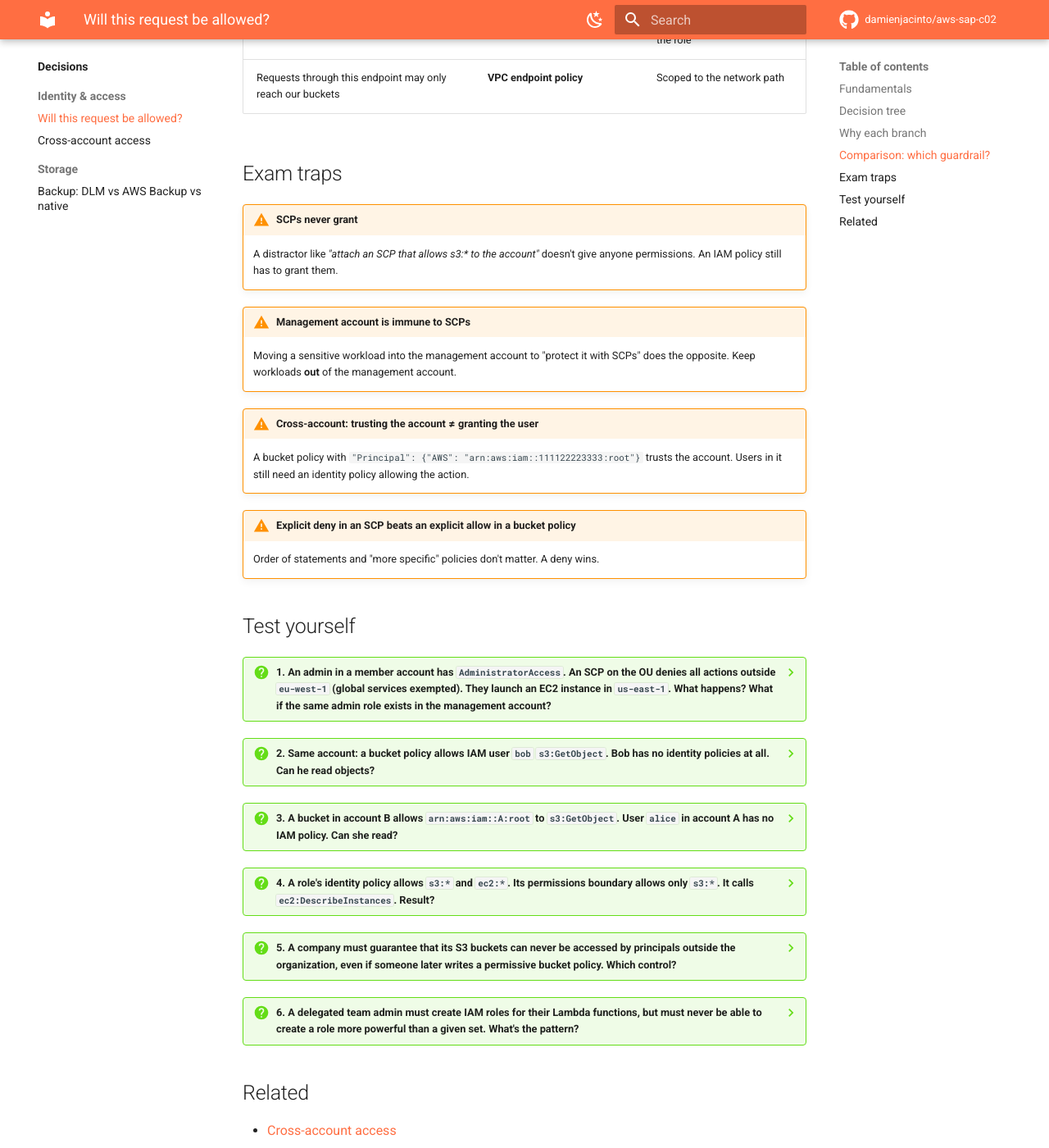
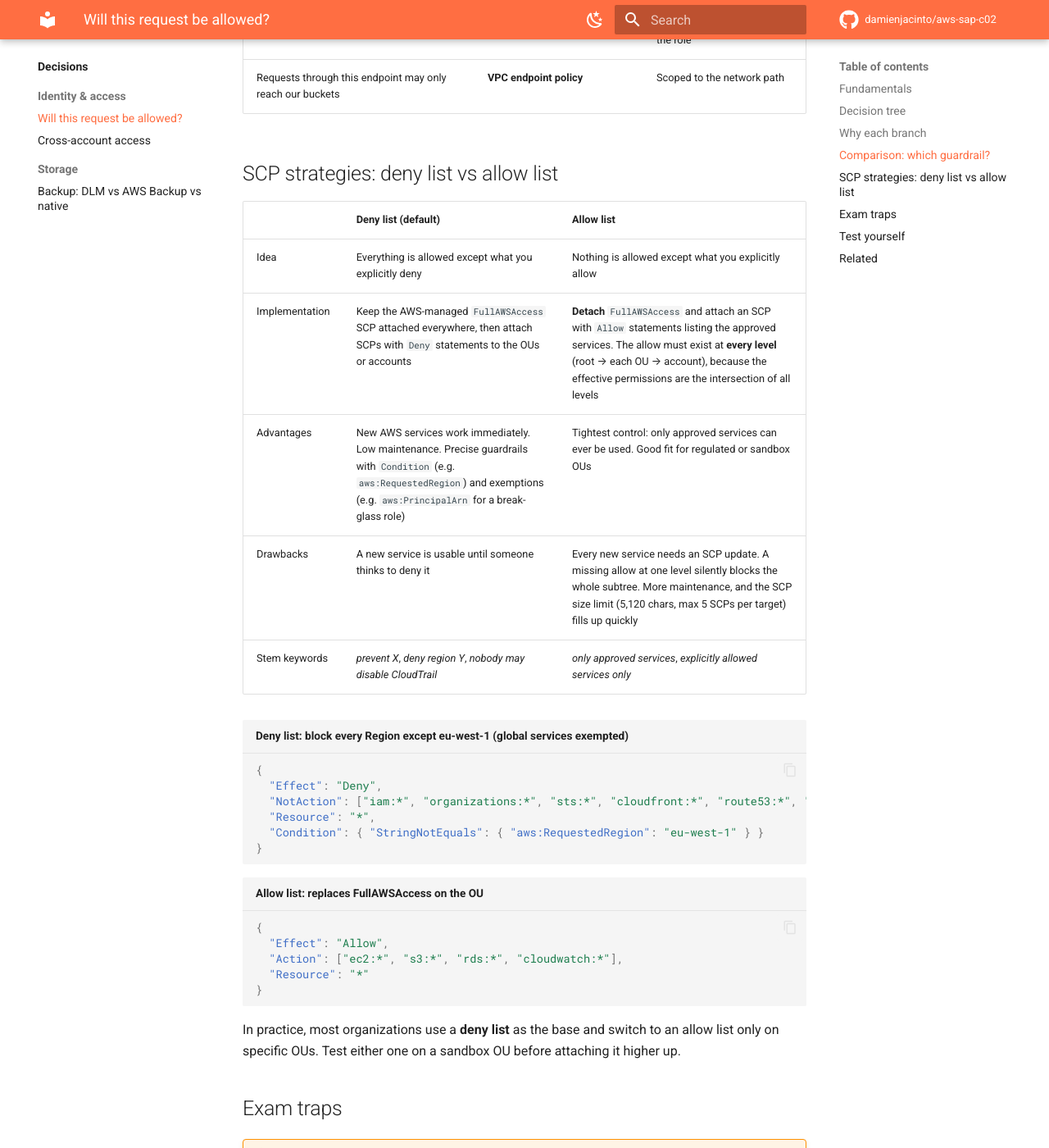
Before and after one commit to damienjacinto/aws-sap-c02, an MkDocs documentation site: the page built from docs/decisions/identity/policy-evaluation.md, in a window 1280 px wide and 1400 px high, scrolled down 3369 px. Shown: the whole window at 82% size. Built offline with MkDocs 1.6.1 and Material for MkDocs 9.7.7, drawn with Linux system fonts in a browser that asks for light colours; comment, search, counter and statistics services are not loaded.

Commit message:
docs(identity): add SCP deny list vs allow list strategies
Co-Authored-By: Claude Opus 5.5 <noreply@anthropic.com>

````diff
--- a/docs/decisions/identity/policy-evaluation.md
+++ b/docs/decisions/identity/policy-evaluation.md
@@ -79,6 +79,35 @@ flowchart TD
 | Narrow one temporary session | **Session policy** | Per-session, no change to the role |
 | Requests through this endpoint may only reach our buckets | **VPC endpoint policy** | Scoped to the network path |
 
+## SCP strategies: deny list vs allow list
+
+| | **Deny list** (default) | **Allow list** |
+|---|---|---|
+| Idea | Everything is allowed except what you explicitly deny | Nothing is allowed except what you explicitly allow |
+| Implementation | Keep the AWS-managed `FullAWSAccess` SCP attached everywhere, then attach SCPs with `Deny` statements to the OUs or accounts | **Detach** `FullAWSAccess` and attach an SCP with `Allow` statements listing the approved services. The allow must exist at **every level** (root → each OU → account), because the effective permissions are the intersection of all levels |
+| Advantages | New AWS services work immediately. Low maintenance. Precise guardrails with `Condition` (e.g. `aws:RequestedRegion`) and exemptions (e.g. `aws:PrincipalArn` for a break-glass role) | Tightest control: only approved services can ever be used. Good fit for regulated or sandbox OUs |
+| Drawbacks | A new service is usable until someone thinks to deny it | Every new service needs an SCP update. A missing allow at one level silently blocks the whole subtree. More maintenance, and the SCP size limit (5,120 chars, max 5 SCPs per target) fills up quickly |
+| Stem keywords | *prevent X*, *deny region Y*, *nobody may disable CloudTrail* | *only approved services*, *explicitly allowed services only* |
+
+```json title="Deny list: block every Region except eu-west-1 (global services exempted)"
+{
+  "Effect": "Deny",
+  "NotAction": ["iam:*", "organizations:*", "sts:*", "cloudfront:*", "route53:*", "support:*"],
+  "Resource": "*",
+  "Condition": { "StringNotEquals": { "aws:RequestedRegion": "eu-west-1" } }
+}
+```
+
+```json title="Allow list: replaces FullAWSAccess on the OU"
+{
+  "Effect": "Allow",
+  "Action": ["ec2:*", "s3:*", "rds:*", "cloudwatch:*"],
+  "Resource": "*"
+}
+```
+
+In practice, most organizations use a **deny list** as the base and switch to an allow list only on specific OUs. Test either one on a sandbox OU before attaching it higher up.
+
 ## Exam traps
 
 !!! warning "SCPs never grant"
````
